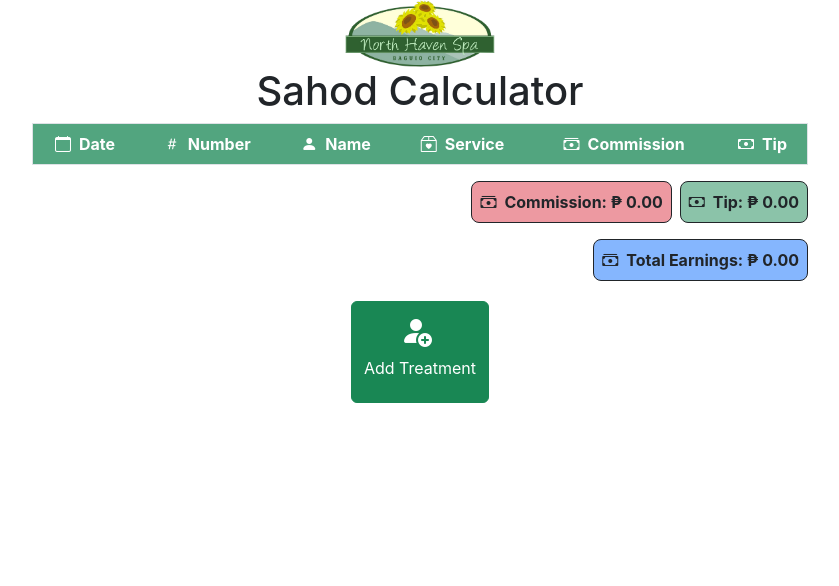
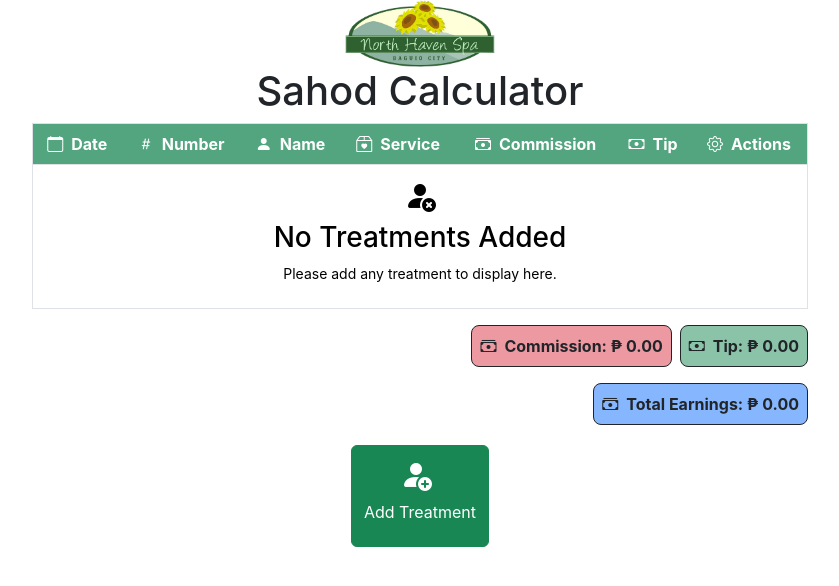
Before and after one commit to calbejeram/NHStreatments, a React (Create React App) app: page / in a window 1280 px wide. Shown: the top 586 px of the page, without its empty margins (220-1059 px from the left). Built offline with nearby package versions, Linux system fonts and the light colour scheme.

Commit message:
Added functionalities

```diff
--- a/package.json
+++ b/package.json
@@ -8,7 +8,7 @@
     "@testing-library/user-event": "^13.5.0",
     "bootstrap": "^5.3.2",
     "react": "^18.2.0",
-    "react-bootstrap": "^2.9.1",
+    "react-bootstrap": "^2.9.2",
     "react-dom": "^18.2.0",
     "react-scripts": "5.0.1",
     "sweetalert2": "^11.10.2",
--- a/src/assets/components/AddTreatmentForm.jsx
+++ b/src/assets/components/AddTreatmentForm.jsx
@@ -11,7 +11,7 @@ const AddTreatmentForm = ({clientNumber, handleClientNumber, clientName, handleC
             </div>
             <div class="input-group mb-3 d-flex flex-column">
                 <label for="exampleFormControlInput1" class="form-label fw-bold"><i class="bi bi-hash me-2"></i>Client Number: <span className='text-danger fw-bold'>*</span></label>
-                <input type="number" class="form-control w-100 rounded-0" value={clientNumber} onChange={handleClientNumber} required/>
+                <input type="number" class="form-control w-100 rounded-0" min={0} value={clientNumber} onChange={handleClientNumber} required/>
             </div>
             <div class="input-group mb-3 d-flex flex-column">
                 <label for="exampleFormControlInput1" class="form-label fw-bold"><i class="bi bi-person-fill me-2"></i>Client Name: <span className='text-danger fw-bold'>*</span></label>
@@ -23,11 +23,11 @@ const AddTreatmentForm = ({clientNumber, handleClientNumber, clientName, handleC
             </div>
             <div class="input-group mb-3 d-flex flex-column">
                 <label for="exampleFormControlInput1" class="form-label fw-bold"><i class="bi bi-cash-stack me-2"></i>Service Commission: <span className='text-danger fw-bold'>*</span></label>
-                <input type="number" class="form-control w-100 rounded-0" value={serviceCommission} onChange={handleServiceCommission} required/>
+                <input type="number" class="form-control w-100 rounded-0" min={0} value={serviceCommission} onChange={handleServiceCommission} required/>
             </div>
             <div class="input-group mb-3 d-flex flex-column">
                 <label for="exampleFormControlInput1" class="form-label fw-bold"><i class="bi bi-cash me-2"></i>Client Tip: <span className='text-danger fw-bold'>*</span></label>
-                <input type="number" class="form-control w-100 rounded-0" value={clientTip} onChange={handleClientTip} required/>
+                <input type="number" class="form-control w-100 rounded-0" min={0} value={clientTip} onChange={handleClientTip} required/>
             </div>
             <div className='d-flex flex-row'>
                 <Stack gap={2} className="d-flex flex-row">
--- /dev/null
+++ b/src/assets/components/EditTreatmentModal.jsx
@@ -0,0 +1,61 @@
+import React, { useState, useEffect } from 'react';
+import { Modal, Button } from 'react-bootstrap';
+
+
+function EditTreatmentModal({ treatmentData, onSave, onClose }) {
+  const [editedData, setEditedData] = useState({ ...treatmentData });
+
+  useEffect(() => {
+    // Reset the edited data when the modal is opened with new data
+    setEditedData({ ...treatmentData });
+  }, [treatmentData]);
+
+  const handleChange = (e) => {
+    const { name, value } = e.target;
+    setEditedData((prevData) => ({
+      ...prevData,
+      [name]: value,
+    }));
+  };
+
+  const handleSubmit = (e) => {
+    e.preventDefault();
+    onSave(editedData);
+    onClose();
+  };
+
+  return (
+    <Modal show={true} onHide={onClose}>
+      <Modal.Header closeButton>
+        <Modal.Title>Edit Treatment</Modal.Title>
+      </Modal.Header>
+      <Modal.Body>
+        <form onSubmit={handleSubmit}>
+          {Object.entries(editedData).map(([key, value]) => (
+            <div key={key} className="mb-3">
+              <label htmlFor={key} className="form-label fw-bold">
+                {key
+                  .split('_')
+                  .map((word) => word.charAt(0).toUpperCase() + word.slice(1))
+                  .join(' ')}
+              </label>
+              <input
+                type="text"
+                className="form-control"
+                id={key}
+                name={key}
+                value={value}
+                onChange={handleChange}
+              />
+            </div>
+          ))}
+          <Button variant="success" type="submit">
+            Update Treatment
+          </Button>
+        </form>
+      </Modal.Body>
+    </Modal>
+  );
+}
+
+export default EditTreatmentModal;
--- a/src/assets/components/NoTreatmentsAdded.jsx
+++ b/src/assets/components/NoTreatmentsAdded.jsx
@@ -3,9 +3,12 @@ import React from 'react';
 function NoTreatmentsAdded() {
   return (
     <>
-        <div>
-            No Treatments Added
-            <i class="bi bi-person-fill-x"></i>
+        <div className='d-flex align-items-center justify-content-center'>
+            <div className="">
+              <i class="bi bi-person-fill-x" style={{ fontSize: "2rem"}}></i>
+              <h3>No Treatments Added</h3>
+              <p className="small">Please add any treatment to display here.</p>
+            </div>
         </div>
     </>
   )
--- a/src/assets/components/TreatmentsTable.jsx
+++ b/src/assets/components/TreatmentsTable.jsx
@@ -1,9 +1,13 @@
-import React from 'react';
-import { Stack } from 'react-bootstrap';
+import React, { useState } from 'react';
+import NoTreatmentsAdded from './NoTreatmentsAdded';
+import Swal from 'sweetalert2';
+import EditTreatmentModal from './EditTreatmentModal';
 
 function TreatmentsTable() {
+  const [selectedTreatmentIndex, setSelectedTreatmentIndex] = useState(null);
+  const [showEditModal, setShowEditModal] = useState(false);
+
   const treatmentsData = localStorage.getItem("TreatmentForm") ? JSON.parse(localStorage.getItem("TreatmentForm")) : [];
-    console.log(treatmentsData.length)
 
   let dateRows = {};
 
@@ -14,38 +18,136 @@ function TreatmentsTable() {
     dateRows[info.treatmentDate].push(info);
   });
 
+  const handleClearAll = () => {
+    Swal.fire({
+      title: "Are you sure?",
+      text: "You won't be able to revert this!",
+      icon: "warning",
+      showCancelButton: true,
+      confirmButtonColor: "#3085d6",
+      cancelButtonColor: "#d33",
+      confirmButtonText: "Yes, delete all!"
+    }).then((result) => {
+      if (result.isConfirmed) {
+        Swal.fire({
+          title: "Deleted!",
+          text: "All treatments have been cleared!",
+          icon: "success"
+        });
+        localStorage.removeItem("TreatmentForm");
+        window.location.reload();
+      }
+    });
+  };
+
+  const handleEdit = (index) => {
+    setSelectedTreatmentIndex(index);
+    setShowEditModal(true);
+  };
+
+  const handleEditSave = (editedData) => {
+    const updatedTreatments = [...treatmentsData];
+    updatedTreatments[selectedTreatmentIndex] = editedData;
+    localStorage.setItem("TreatmentForm", JSON.stringify(updatedTreatments));
+
+    setShowEditModal(false);
+    setSelectedTreatmentIndex(null);
+  };
+
+  const handleEditClose = () => {
+    setShowEditModal(false);
+    setSelectedTreatmentIndex(null);
+  };
+
+  const handleDelete = (index) => {
+    Swal.fire({
+      title: "Are you sure?",
+      text: "You won't be able to revert this!",
+      icon: "warning",
+      showCancelButton: true,
+      confirmButtonColor: "#3085d6",
+      cancelButtonColor: "#d33",
+      confirmButtonText: "Yes, delete it!"
+    }).then((result) => {
+      if (result.isConfirmed) {
+        Swal.fire({
+          title: "Deleted!",
+          text: "The treatment has been deleted!",
+          icon: "success"
+        });
+        const updatedTreatments = treatmentsData.filter((_, i) => i !== index);
+        localStorage.setItem("TreatmentForm", JSON.stringify(updatedTreatments));
+        window.location.reload();
+      }
+    });
+  };
+
   const overallCommission = treatmentsData.reduce((total, info) => total + parseFloat(info.serviceCommission || 0), 0);
   const overallTip = treatmentsData.reduce((total, info) => total + parseFloat(info.clientTip || 0), 0);
   const totalCombined = overallCommission + overallTip;
 
   return (
     <>
+      <div className={`mb-1 d-flex align-items-end justify-content-end w-100 ${treatmentsData.length <= 0 ? 'd-none' : 'd-block'}`}>
+        <button className="btn btn-danger" onClick={handleClearAll}>
+          <i className="bi bi-trash me-2"></i>
+          Clear All
+        </button>
+      </div>
       <div className="mb-1 d-flex align-items-end justify-content-end w-100">
-                 <p class="fw-bold bg-primary bg-opacity-50 rounded-3 p-2 border border-dark"><i class="bi bi-cash-stack me-2"></i>Total Earnings: ₱ {totalCombined.toFixed(2)}</p>
+        <p className="fw-bold bg-primary bg-opacity-50 rounded-3 p-2 border border-dark">
+          <i className="bi bi-cash-stack me-2"></i>Total Earnings: ₱ {totalCombined.toFixed(2)}
+        </p>
       </div>
       <div className="mb-3 d-flex align-items-end justify-content-end w-100">
-                 <p class="me-2 fw-bold bg-danger bg-opacity-50 rounded-3 p-2 border border-dark m-0"><i class="bi bi-cash-stack me-2"></i>Commission: ₱ {overallCommission.toFixed(2)}</p>
-                 <p class=" fw-bold bg-success bg-opacity-50 rounded-3 border border-dark p-2 m-0"><i class="bi bi-cash me-2"></i>Tip: ₱ {overallTip.toFixed(2)}</p>
+        <p className="me-2 fw-bold bg-danger bg-opacity-50 rounded-3 p-2 border border-dark m-0">
+          <i className="bi bi-cash-stack me-2"></i>Commission: ₱ {overallCommission.toFixed(2)}
+        </p>
+        <p className="fw-bold bg-success bg-opacity-50 rounded-3 border border-dark p-2 m-0">
+          <i className="bi bi-cash me-2"></i>Tip: ₱ {overallTip.toFixed(2)}
+        </p>
       </div>
       <table className="table text-center border">
         <thead>
           <tr>
-                        <th className="align-middle bg-success bg-opacity-75 text-white"><i class="bi bi-calendar me-2"></i>Date</th>
-                        <th className="align-middle bg-success bg-opacity-75 text-white"><i class="bi bi-hash me-2"></i>Number</th>
-                        <th className="align-middle bg-success bg-opacity-75 text-white"><i class="bi bi-person-fill me-2"></i>Name</th>
-                        <th className="align-middle bg-success bg-opacity-75 text-white"><i class="bi bi-box2-heart me-2"></i>Service</th>
-                        <th className="align-middle bg-success bg-opacity-75 text-white"><i class="bi bi-cash-stack me-2"></i>Commission</th>
-                        <th className="align-middle bg-success bg-opacity-75 text-white"><i class="bi bi-cash me-2"></i>Tip</th>
+            <th className="align-middle bg-success bg-opacity-75 text-white">
+              <i className="bi bi-calendar me-2"></i>Date
+            </th>
+            <th className="align-middle bg-success bg-opacity-75 text-white">
+              <i className="bi bi-hash me-2"></i>Number
+            </th>
+            <th className="align-middle bg-success bg-opacity-75 text-white">
+              <i className="bi bi-person-fill me-2"></i>Name
+            </th>
+            <th className="align-middle bg-success bg-opacity-75 text-white">
+              <i className="bi bi-box2-heart me-2"></i>Service
+            </th>
+            <th className="align-middle bg-success bg-opacity-75 text-white">
+              <i className="bi bi-cash-stack me-2"></i>Commission
+            </th>
+            <th className="align-middle bg-success bg-opacity-75 text-white">
+              <i className="bi bi-cash me-2"></i>Tip
+            </th>
+            <th className="align-middle bg-success bg-opacity-75 text-white">
+              <i className="bi bi-gear me-2"></i>Actions
+            </th>
           </tr>
         </thead>
         <tbody>
-                    {Object.keys(dateRows).map((date, index) => {
+          {treatmentsData.length <= 0 ? (
+            <tr>
+              <td colSpan="7">
+                <NoTreatmentsAdded />
+              </td>
+            </tr>
+          ) : (
+            Object.keys(dateRows).map((date, index) => {
               const rows = dateRows[date];
               return rows.map((info, rowIndex) => (
                 <tr key={`${index}-${rowIndex}`}>
                   {rowIndex === 0 && (
                     <td rowSpan={rows.length} className="align-middle fw-bold bg-success bg-opacity-25">
-                                        {info.treatmentDate}
+                      {new Date(info.treatmentDate).toLocaleDateString('en-US', { year: '2-digit', month: 'numeric', day: 'numeric' })}
                     </td>
                   )}
                   <td className="align-middle bg-success bg-opacity-25">{info.clientNumber}</td>
@@ -53,11 +155,28 @@ function TreatmentsTable() {
                   <td className="align-middle text-uppercase bg-success bg-opacity-25">{info.servicePackage}</td>
                   <td className="align-middle fw-bold text-danger bg-success bg-opacity-25">{`₱ ${info.serviceCommission}`}</td>
                   <td className="align-middle fw-bold text-success bg-success bg-opacity-25">{`₱ ${info.clientTip}`}</td>
+                  <td className="align-middle fw-bold text-success bg-success bg-opacity-25">
+                    <button className="btn btn-warning me-2" onClick={() => handleEdit(index)}>
+                      <i className="bi bi-pencil-square"></i>
+                    </button>
+                    <button className="btn btn-danger" onClick={() => handleDelete(index)}>
+                      <i className="bi bi-trash"></i>
+                    </button>
+                  </td>
                 </tr>
               ));
-                    })}
+            })
+          )}
         </tbody>
       </table>
+
+      {showEditModal && selectedTreatmentIndex !== null && (
+        <EditTreatmentModal
+          treatmentData={treatmentsData[selectedTreatmentIndex]}
+          onSave={handleEditSave}
+          onClose={handleEditClose}
+        />
+      )}
     </>
   );
 }
```
Also changed, not shown: 1 other file (tests, documents, lock files or other folders). Lines whose indentation alone changed are shown as unchanged.
